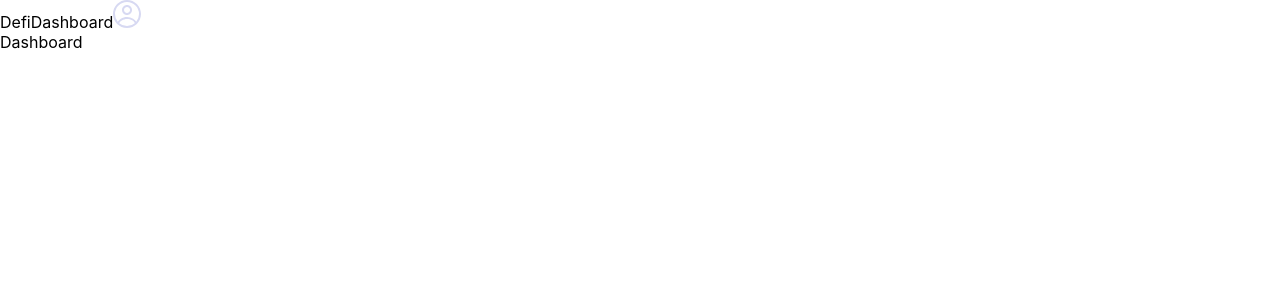
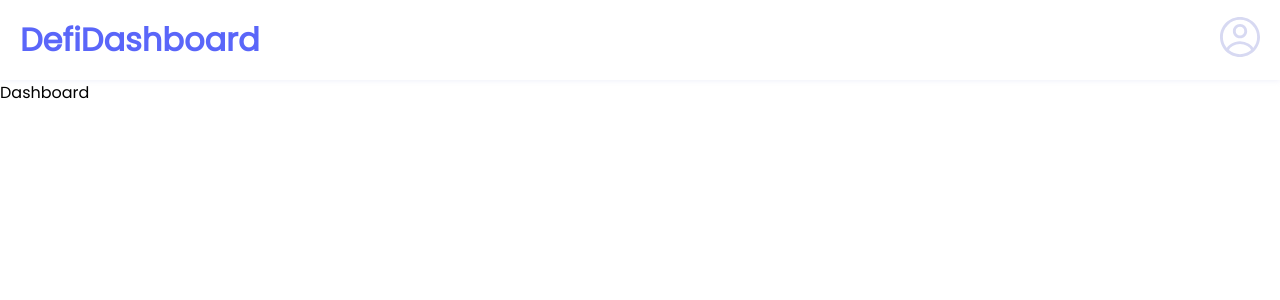
Before and after one commit to wolz-CODElife/defidash, a React (Create React App) app: page /dashboard in a window 1280 px wide. Shown: the top 300 px of the page. Built offline with nearby package versions, Linux system fonts and the light colour scheme.

Commit message:
Completed navbar

```diff
--- a/public/index.html
+++ b/public/index.html
@@ -24,6 +24,9 @@
       work correctly both with client-side routing and a non-root public URL.
       Learn how to configure a non-root public URL by running `npm run build`.
     -->
+    <link rel="preconnect" href="https://fonts.googleapis.com">
+    <link rel="preconnect" href="https://fonts.gstatic.com" crossorigin>
+    <link href="https://fonts.googleapis.com/css2?family=Poppins&display=swap" rel="stylesheet">
     <title>React App</title>
   </head>
   <body>
--- a/src/Layouts/Navbar.js
+++ b/src/Layouts/Navbar.js
@@ -6,7 +6,9 @@
 const Navbar = () => {
   return (
       <NavContainer>
-          DefiDashboard
+          <Link to="/" className="brand">
+              <h1>DefiDashboard</h1>
+          </Link>
           <Link to='/connectwallet' className='userprofile'><IconProfile /></Link>
       </NavContainer>
   )
@@ -15,8 +17,32 @@
 export default Navbar
 
 const NavContainer = styled.div`
+    position: fixed;
+    height: 80px;
+    width: 100%;
+    box-shadow: 0px 1px 5px #D7D9F260;
+    display: flex;
+    justify-content: space-between;
+    align-items: center;
+    padding: 0px;
+    z-index: 1000;
+    background: #FFFFFF;
+
+    .brand {
+        margin: 10px 20px;
+        text-decoration: none;
+        color: #5A66F9;
+
+        h1 {
+            font-size: 32px;
+            font-weight: 700;
+        }
+    }
     .userprofile {
+        margin: 10px 20px;
         svg {
+            width: 40px;
+            height: 40px;
             fill: #D7D9F2;
         }
     }
--- a/src/index.css
+++ b/src/index.css
@@ -1,13 +1,9 @@
+@import url('https://fonts.googleapis.com/css2?family=Poppins&display=swap');
+
+* {
+  font-family: 'Poppins', sans-serif;
+}
+
 body {
   margin: 0;
-  font-family: -apple-system, BlinkMacSystemFont, 'Segoe UI', 'Roboto', 'Oxygen',
-    'Ubuntu', 'Cantarell', 'Fira Sans', 'Droid Sans', 'Helvetica Neue',
-    sans-serif;
-  -webkit-font-smoothing: antialiased;
-  -moz-osx-font-smoothing: grayscale;
 }
-
-code {
-  font-family: source-code-pro, Menlo, Monaco, Consolas, 'Courier New',
-    monospace;
-}
--- a/src/pages/ConnectWallet.js
+++ b/src/pages/ConnectWallet.js
@@ -34,7 +34,7 @@
     display: flex;
     flex-direction: column;
     align-items: center;
-    padding: 60px 0px;
+    padding: 80px 0px;
 
     .title {
         text-align: center;
--- a/src/pages/Dashboard.js
+++ b/src/pages/Dashboard.js
@@ -1,9 +1,19 @@
 import React from 'react'
+import styled from 'styled-components'
 
 const Dashboard = () => {
   return (
-    <div>Dashboard</div>
+    <DashContainer>
+      Dashboard
+    </DashContainer>
+
   )
 }
 
 export default Dashboard
+
+const DashContainer = styled.div`
+    background: #FFFFFF;
+    padding: 80px 0px;
+
+`
--- a/src/pages/Home.js
+++ b/src/pages/Home.js
@@ -1,9 +1,18 @@
 import React from 'react'
+import styled from 'styled-components'
 
 const Home = () => {
   return (
-    <div>Home</div>
+    <HomeContainer>
+      Home
+    </HomeContainer>
   )
 }
 
 export default Home
+
+const HomeContainer = styled.div`
+    background: #FFFFFF;
+    padding: 80px 0px;
+
+`
```
